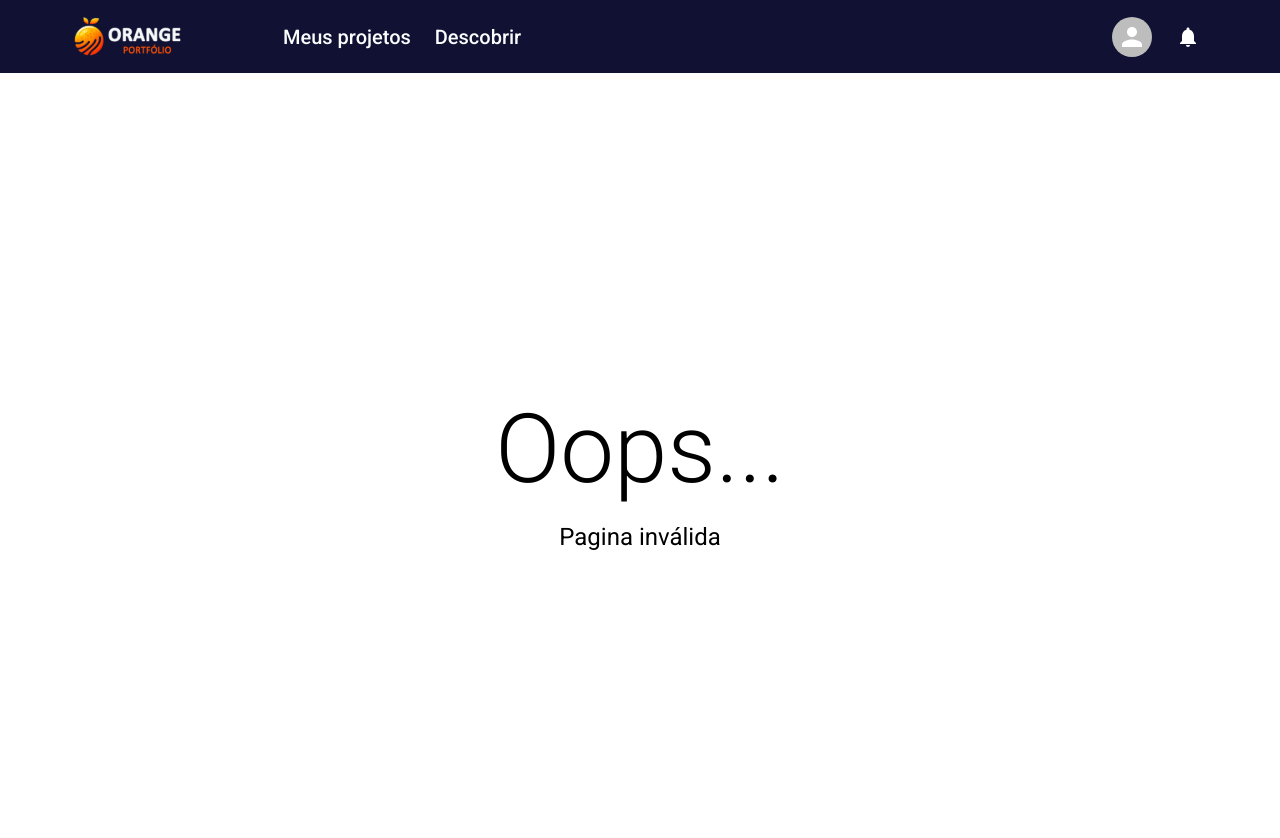
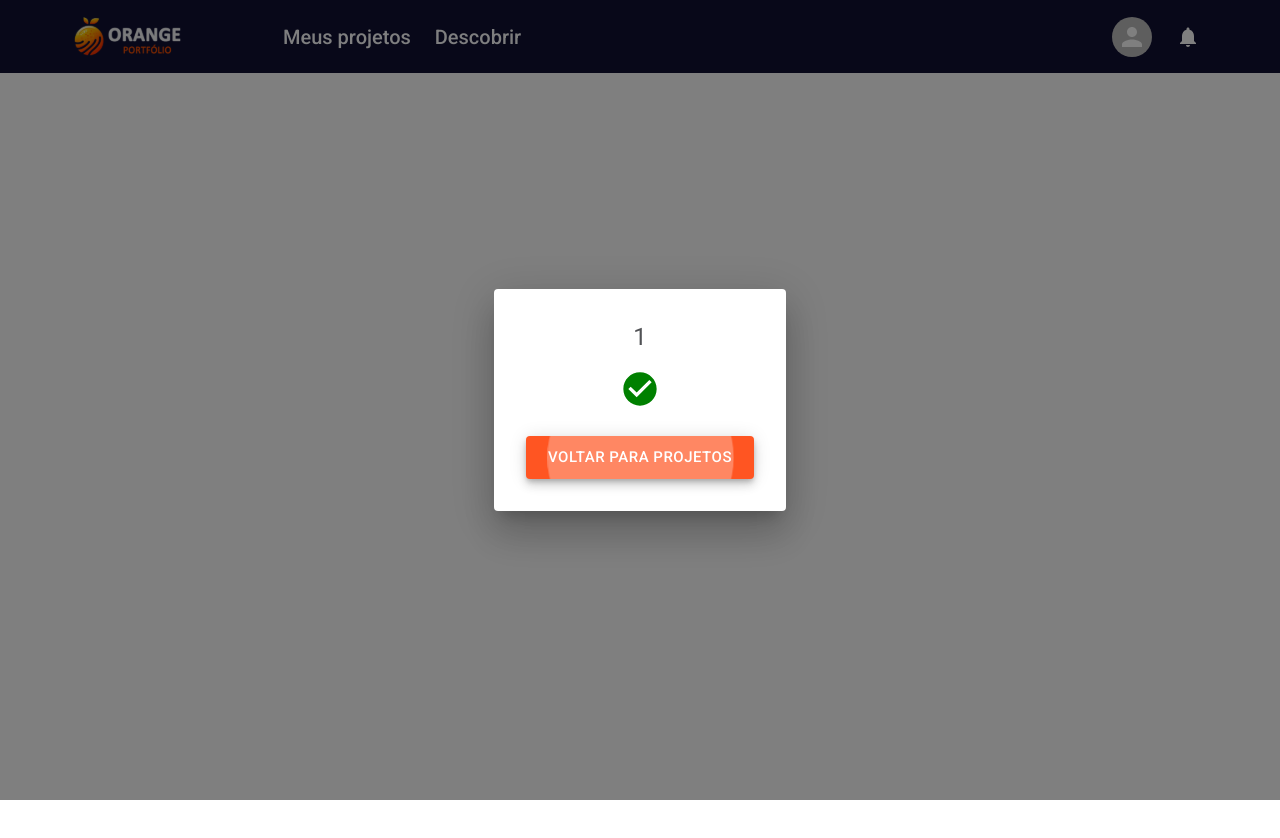
Before and after one commit to felipel7/orange-portfolio, a React (Vite) app: page /sucesso/1 in a window 1280 px wide. Shown: the top 838 px of the page. After the commit the page ends 800 px from the top, so only its background shows below. Built offline with nearby package versions, Linux system fonts and the light colour scheme.

Commit message:
feat: add a success page for form submission

```diff
--- a/src/components/Cards/UserCard.tsx
+++ b/src/components/Cards/UserCard.tsx
@@ -4,6 +4,10 @@ import ProjectModalForm from '../Forms/ProjectForm/ProjectModalForm';
 
 export default function UserCard() {
   const [openFormModal, setOpenFormModal] = useState(false);
+
+  const handleClose = () => {
+    setOpenFormModal(false);
+  };
 
   return (
     <>
@@ -53,7 +57,7 @@ export default function UserCard() {
           </Button>
         </Stack>
       </Stack>
-      <ProjectModalForm open={openFormModal} setOpen={setOpenFormModal} />
+      <ProjectModalForm open={openFormModal} onClose={handleClose} />
     </>
   );
 }
--- a/src/components/Forms/ProjectForm/ProjectForm.tsx
+++ b/src/components/Forms/ProjectForm/ProjectForm.tsx
@@ -1,6 +1,7 @@
 import { zodResolver } from '@hookform/resolvers/zod';
 import { Autocomplete, Stack, TextField } from '@mui/material';
 import { Controller, useForm } from 'react-hook-form';
+import { useNavigate } from 'react-router-dom';
 import {
   ProjectFormData,
   projectSchema,
@@ -9,12 +10,17 @@ import {
 interface ProjectFormProps {
   imageProject: string | undefined;
   project?: Project;
+  onClose: () => void;
+  isEdit: boolean;
 }
 
 export default function ProjectForm({
   imageProject,
   project,
+  onClose,
+  isEdit,
 }: ProjectFormProps) {
+  const navigate = useNavigate();
   const {
     handleSubmit,
     register,
@@ -26,17 +32,22 @@ export default function ProjectForm({
   });
 
   const onSubmit = (data: ProjectFormData) => {
-    if (!imageProject) {
-      console.log('Sem foto');
-      // TODO: mostrar toast erro
-      return;
-    }
+    // if (!imageProject) {
+    //   console.log('Sem foto');
+    //   // TODO: mostrar toast erro
+    //   return;
+    // }
 
     data.imageProject = imageProject;
     // TODO: enviar dados para o backend
     console.log(data);
     reset();
-    // TODO: abrir modal de sucesso
+    onClose();
+    const onSuccessMsg = isEdit
+      ? 'Edição concluída com sucesso!'
+      : 'Projeto adicionado com sucesso!';
+
+    navigate('/sucesso/' + onSuccessMsg);
   };
 
   return (
--- /dev/null
+++ b/src/components/Modal/SuccessDialog.tsx
@@ -0,0 +1,65 @@
+import { CheckCircle } from '@mui/icons-material';
+import {
+  Button,
+  Dialog,
+  DialogActions,
+  DialogContent,
+  DialogContentText,
+  DialogTitle,
+  Typography,
+} from '@mui/material';
+import { useNavigate } from 'react-router-dom';
+
+export default function SuccessDialog({ label }: { label: string }) {
+  const navigate = useNavigate();
+
+  const handleClick = () => {
+    navigate('/');
+  };
+
+  return (
+    <Dialog
+      open={true}
+      aria-labelledby="success-dialog-title"
+      aria-describedby="success-dialog-description"
+    >
+      <DialogTitle id="success-dialog-title" sx={{ pt: 4 }}>
+        <Typography
+          variant="h5"
+          component="span"
+          color="neutral.110"
+          textAlign="center"
+          sx={{ display: 'block', maxWidth: 255 }}
+        >
+          {label}
+        </Typography>
+      </DialogTitle>
+      <DialogContent>
+        <DialogContentText
+          id="success-dialog-description"
+          sx={{ textAlign: 'center' }}
+        >
+          <CheckCircle
+            sx={{
+              color: 'green',
+              width: 40,
+              height: 40,
+            }}
+          />
+        </DialogContentText>
+      </DialogContent>
+      <DialogActions sx={{ p: 4, pt: 0 }}>
+        <Button
+          autoFocus
+          color="secondary"
+          fullWidth
+          size="large"
+          variant="contained"
+          onClick={handleClick}
+        >
+          Voltar para projetos
+        </Button>
+      </DialogActions>
+    </Dialog>
+  );
+}
--- a/src/components/ProjectOptionsMenu.tsx
+++ b/src/components/ProjectOptionsMenu.tsx
@@ -29,6 +29,10 @@ export default function ProjectOptionsMenu({ project }: { project: Project }) {
   const handleUpdate = () => {
     setOpenEditForm(true);
     setOpen(false);
+  };
+
+  const handleEditFormClose = () => {
+    setOpenEditForm(false);
   };
 
   const handleDelete = () => {
@@ -102,12 +106,14 @@ export default function ProjectOptionsMenu({ project }: { project: Project }) {
           </>
         )}
       </Box>
+
       <ProjectModalForm
         isEdit
         open={openEditForm}
-        setOpen={setOpenEditForm}
+        onClose={handleEditFormClose}
         project={project}
       />
+
       <DeleteDialog open={openDelete} setOpen={setOpenDelete} />
     </>
   );
--- /dev/null
+++ b/src/pages/ProjectSuccessPage.tsx
@@ -0,0 +1,8 @@
+import { useParams } from 'react-router-dom';
+import SuccessDialog from '../components/Modal/SuccessDialog';
+
+export default function ProjectSuccessPage() {
+  const params = useParams();
+
+  return <SuccessDialog label={params.title!} />;
+}
--- a/src/routing/routes.tsx
+++ b/src/routing/routes.tsx
@@ -3,6 +3,7 @@ import Layout from '../Layout';
 import DiscoveryPage from '../pages/DiscoveryPage';
 import HomePage from '../pages/Home';
 import LoginPage from '../pages/LoginPage';
+import ProjectSuccessPage from '../pages/ProjectSuccessPage';
 import RegisterPage from '../pages/RegisterPage';
 import ErrorPage from './ErrorPage';
 import PrivateRoutes from './PrivateRoute';
@@ -26,6 +27,7 @@ const router = createBrowserRouter([
         children: [
           { index: true, element: <HomePage /> },
           { path: 'descobrir', element: <DiscoveryPage /> },
+          { path: 'sucesso/:title', element: <ProjectSuccessPage /> },
         ],
       },
     ],
```
Also changed, not shown: src/components/ModalSucess/SuccessDialog.tsx (deleted, +0 -39 lines).
